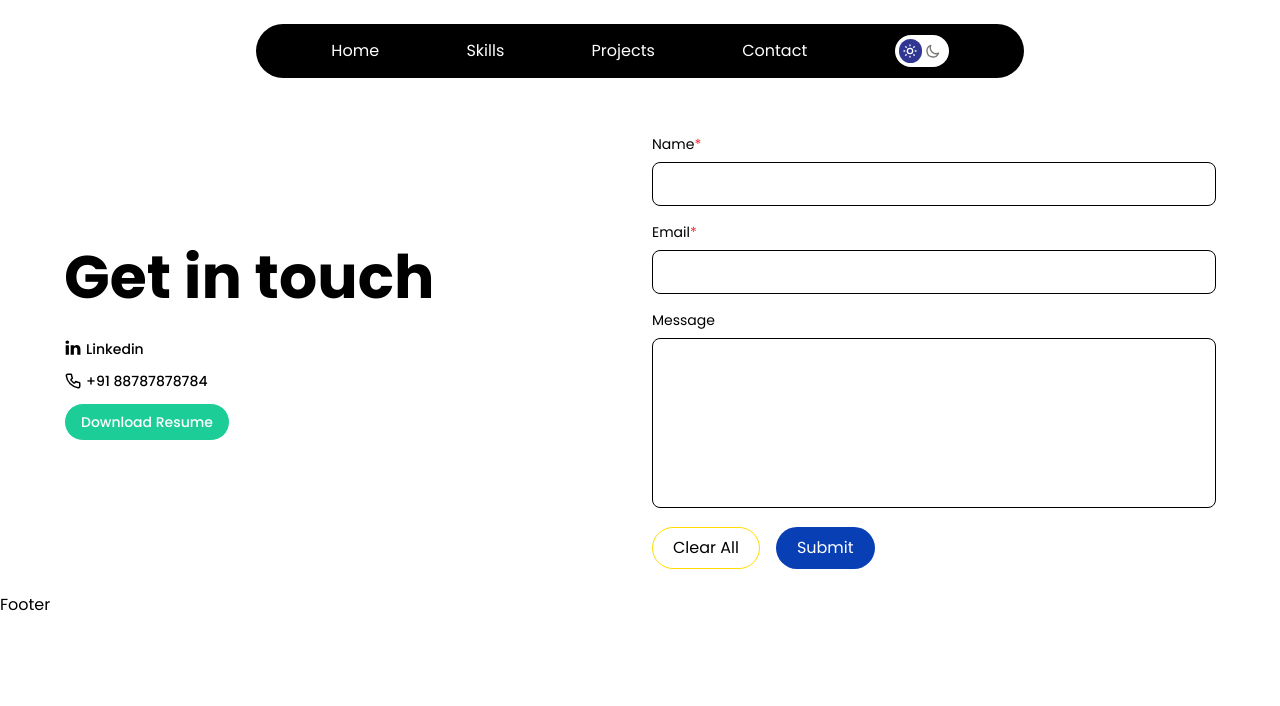
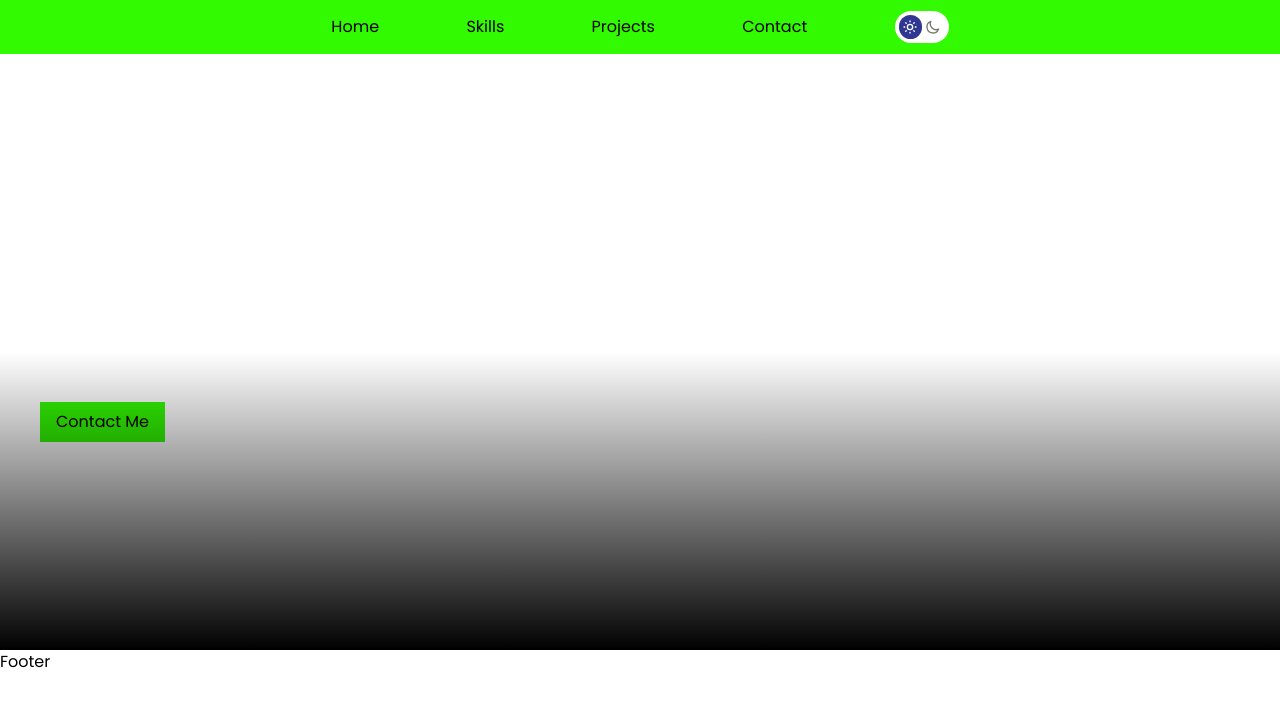
Before and after one commit to ragu-121/portfolio, a Next.js app: page / in a window 1280 px wide. Shown: the top 706 px of the page. Built offline with nearby package versions, Linux system fonts and the light colour scheme.

Commit message:
new_changes

```diff
--- /dev/null
+++ b/src/app/components/Home.tsx
@@ -0,0 +1,24 @@
+import React from "react";
+
+const Home = () => {
+  return (
+    <div className='relative bg-[url("/mainbg_1.jpg")] bg-no-repeat bg-center bg-cover'>
+          <div
+    className="absolute inset-0 bg-gradient-to-t from-black via-transparent to-transparent"
+  ></div>
+          {/* <div
+    className="absolute inset-0 gradient-home"
+  ></div> */}
+      <div className="custom-container w-full h-full">
+        <div className="w-1/2 py-52">
+            <p className="text-sm font-normal text-white tracking-wide">Hi There!</p>
+            <h2 className="text-5xl font-bold text-white tracking-wide pt-3 pb-2">RAGUVANAN P</h2>
+            <h5 className="text-xl font-medium text-white pb-6">Role</h5>
+            <button className="px-4 py-2 text-base bg-primary">Contact Me</button>
+        </div>
+      </div>
+    </div>
+  );
+};
+
+export default Home;
--- a/src/app/components/TopBar.tsx
+++ b/src/app/components/TopBar.tsx
@@ -56,8 +56,9 @@ const TopBar = () => {
 
     return (
         <>
-            <div ref={navbardesktop} className='hidden custom-container h-full lg:flex justify-between items-center rounded-full bg-black dark:bg-white'>
-                <ul id="navlistitems" className='w-full flex justify-evenly items-center gap-3 '>
+        <div className="bg-primary h-full hidden lg:block">
+            <div ref={navbardesktop} className='hidden custom-container h-full lg:flex justify-between items-center lg:w-3xl lg:mx-auto dark:bg-white'>
+                <ul id="navlistitems" className='w-full flex justify-evenly items-center gap-3'>
                     <li className='menu'>Home</li>
                     <li className='menu'>Skills</li>
                     <li className='menu'>Projects</li>
@@ -72,7 +73,9 @@ const TopBar = () => {
                     </li>
                 </ul>
             </div>
-            <div className="h-full w-full flex justify-between items-center bg-[#333333] px-4 lg:hidden">
+
+        </div>
+            <div className="h-full w-full flex justify-between items-center bg-primary px-4 lg:hidden">
                 <span className="relavite z-9" onClick={() => setMobileMenu(!mobileMenu)}>{mobileMenu ? <HiOutlineX color="#fff" size={32} /> : <HiMenuAlt1 color="#fff" size={32} />}   </span>
                 <span>
                     <div className={`cursor-pointer w-[54px] h-[32px] bg-white rounded-3xl inline-flex items-center p-1 ${darkTheme ? 'bg-black' : 'bg-white'}`} onClick={() => setdarkTheme(!darkTheme)}>
--- a/src/app/globals.css
+++ b/src/app/globals.css
@@ -9,7 +9,9 @@
 @custom-variant dark (&:where([dark-theme=dark], [dark-theme=dark] *));
 
 @theme{
-    --color-primary:#093FB4;
+    /* --color-primary:#093FB4; */
+    --color-primary:#32FA01;
+    --color-secondary:#F2C12D;
    --animate-menuopen: menuopen .2s ease-in-out;
     @keyframes menuopen {
     from{
@@ -23,7 +25,7 @@
 
 @layer components{
   .menu{
-    @apply cursor-pointer text-base font-normal text-white transition-transform duration-300 ease-out hover:scale-110 relative
+    @apply cursor-pointer text-base font-normal text-black transition-transform duration-300 ease-out hover:scale-110 relative
         after:content-[''] after:absolute after:left-0 after:-bottom-1
         after:h-[2px] after:w-0 after:bg-blue-500 after:transition-all after:duration-300
         hover:after:w-full dark:text-black;
@@ -38,6 +40,7 @@
   .custom-container{
     @apply max-w-[1200px] mx-auto;
   }
+
   /* .shine{
     @apply relative  before:content-[''] before:absolute before:top-0 before:left-[-100px]
   before:w-[100px] before:h-full
@@ -46,3 +49,7 @@
   before:transition-all before:duration-500 hover:before:left-full
   } */
 }
+
+  .gradient-home{
+      background-image: linear-gradient();
+  }
--- a/src/app/layout.tsx
+++ b/src/app/layout.tsx
@@ -40,7 +40,7 @@ export default function RootLayout({ children, }: Readonly<{ children: React.Rea
   return (
     <html lang="en">
       <body className={` ${myFont.className} min-h-screen relative dark:bg-black`}>
-        <header className="h-[54px] w-full lg:w-3xl lg:mx-auto sticky top-0 lg:top-6">
+        <header className="h-[54px] w-full sticky top-0 z-10">
           <TopBar />
         </header>
         <main>
--- a/src/app/page.tsx
+++ b/src/app/page.tsx
@@ -1,10 +1,12 @@
 'use client';
 import Contact from "./components/Contact";
+import Home from "./components/Home";
 
-export default function Home() {
+export default function Main() {
   return (
     <div>
-      <Contact />
+      {/* <Contact /> */}
+      <Home />
     </div>
   );
 }
```
Also changed, not shown: public/mainbg_1.jpg (added).
